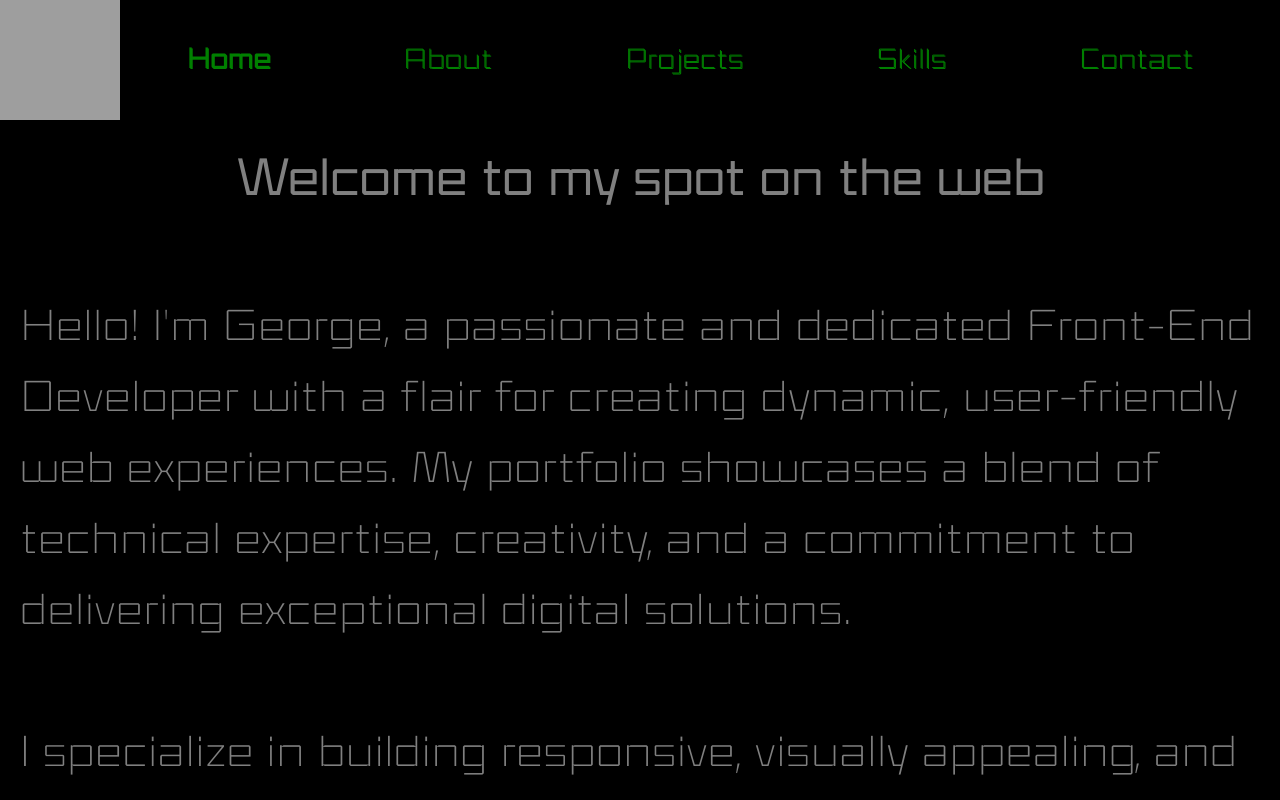
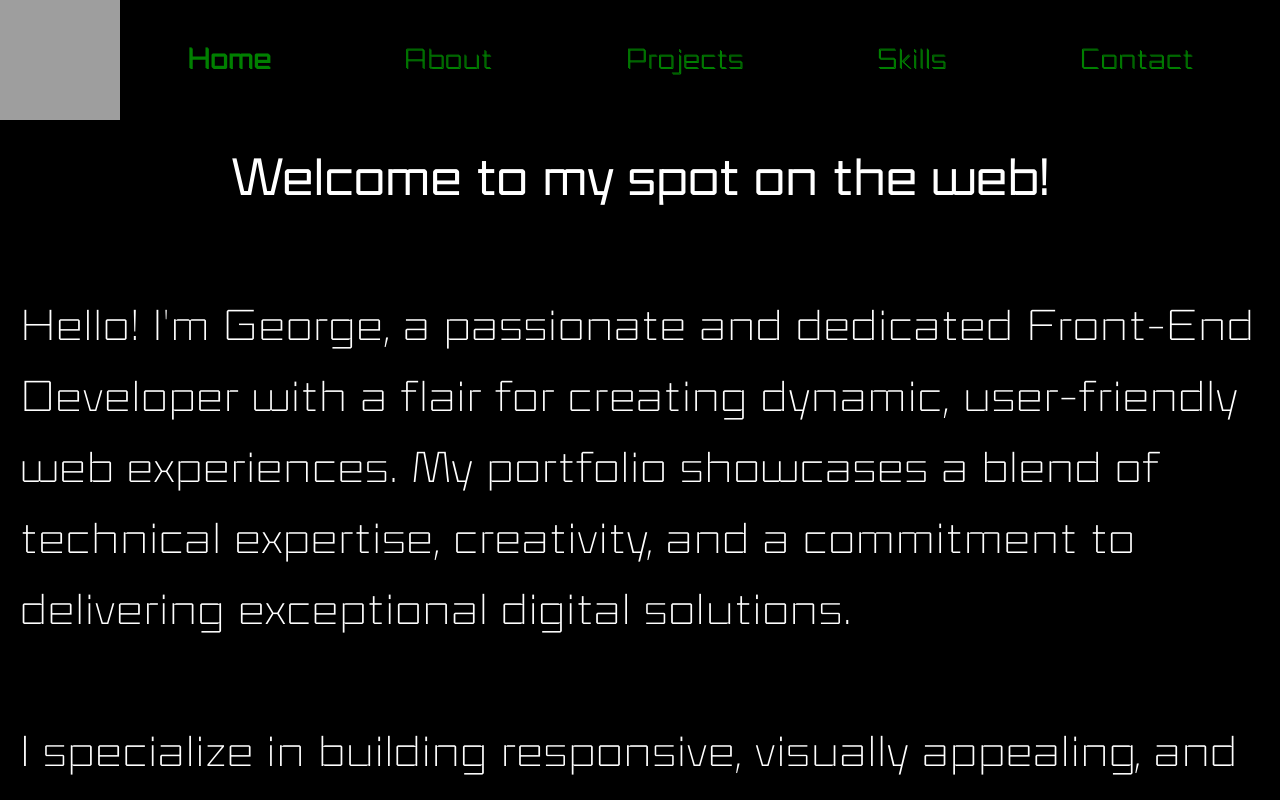
Before and after one commit to Geod11/Geo_Dev-ReactApp, a React (Create React App) app: page / in a window 1280 px wide. Built offline with nearby package versions, Linux system fonts and the light colour scheme; grey boxes are pictures that could not be loaded; a web font is replaced by a local one.

Commit message:
Color change

```diff
--- a/src/Components/Pages/Home.jsx
+++ b/src/Components/Pages/Home.jsx
@@ -4,7 +4,7 @@ export default function Home() {
   return (
     <HomePageContent>
 
-<Title>Welcome to my spot on the web</Title>
+<Title>Welcome to my spot on the web!</Title>
 
       <br />
       Hello! I'm George, a passionate and dedicated Front-End Developer with a flair for creating dynamic, user-friendly web experiences. My portfolio showcases a blend of technical expertise, creativity, and a commitment to delivering exceptional digital solutions.
@@ -35,7 +35,7 @@ export default function Home() {
 
 const HomePageContent = styled.div`
   flex: 1;
-  color: gray;
+  color: white;
   background-color: black;
   font-family: KlaptArabic;
   text-align: left;
```
